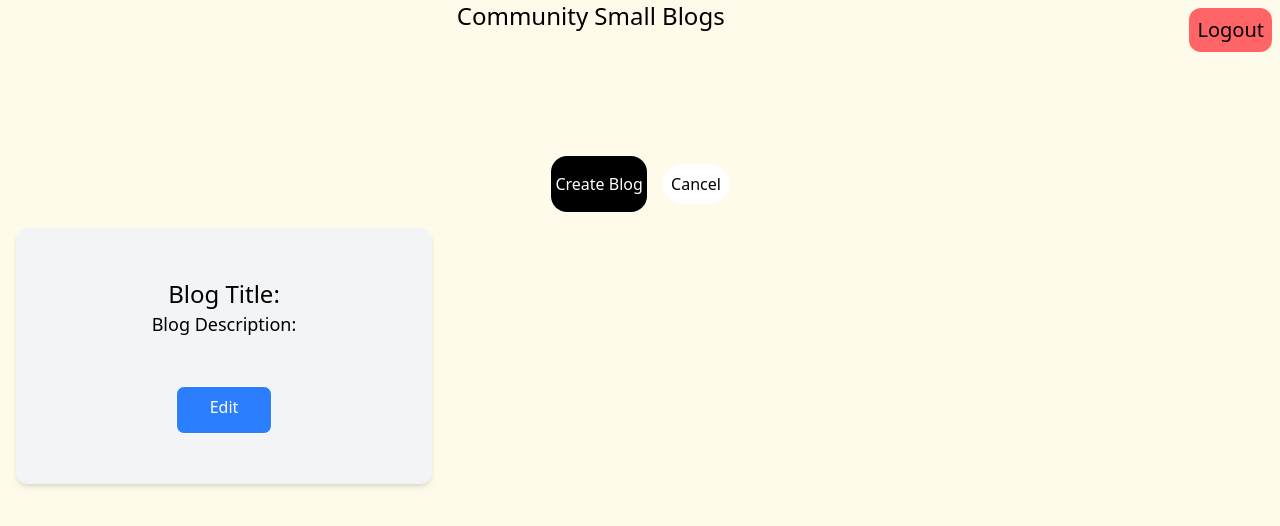
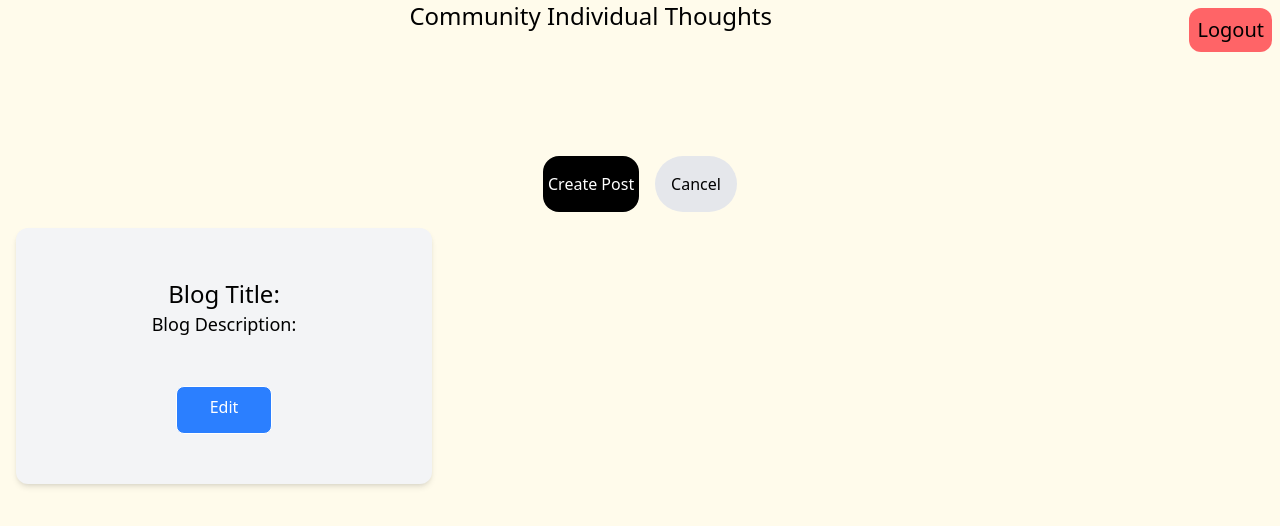
Before and after one commit to codingcat40/anonymous-blog-msgs, a React (Vite) app: page /home in a window 1280 px wide. Shown: the top 526 px of the page. Built offline with nearby package versions, Linux system fonts and the light colour scheme; no server answers.

Commit message:
minor fixes

```diff
--- a/src/components/Home.jsx
+++ b/src/components/Home.jsx
@@ -45,7 +45,7 @@ const Home = () => {
   return (
     <div className="bg-amber-50 min-h-screen">
       <div className="flex flex-row">
-      <h2 className="mx-auto text-center text-2xl">Community Small Blogs</h2>
+      <h2 className="mx-auto text-center text-2xl">Community Individual Thoughts</h2>
       <Link to='/'className='text-xl bg-red-400 hover:bg-red-600 m-2 p-2 rounded-xl'>Logout</Link>
       </div>
       <div className="text-center mx-auto">
@@ -53,11 +53,11 @@ const Home = () => {
           onClick={() => setCreateBlog(true)}
           className="bg-black text-white  w-24 mt-24 py-4 rounded-2xl cursor-pointer hover:bg-amber-950"
         >
-          Create Blog
+          Create Post
         </button>
 
         <button
-          className="ml-4 bg-white p-2 rounded-4xl cursor-pointer"
+          className="ml-4 bg-gray-200 hover:bg-gray-300 rounded-4xl cursor-pointer p-4"
           onClick={() => setCreateBlog(false)}
         >
           Cancel
@@ -70,27 +70,29 @@ const Home = () => {
               className="space-y-8 flex flex-col"
             >
               <div className="mb-8 flex flex-col">
-                <label htmlFor="">Title</label>
+                <label htmlFor="" className="text-lg">Title <span className="text-xs font-thin">required</span></label>
                 <input
                   type="text"
                   name="title"
-                  placeholder="Enter there"
+                  required
+                  placeholder="Enter title here..."
                   className="mx-8 mt-4"
                   onChange={(e) => setTitle(e.target.value)}
                 />
               </div>
 
               <div className="mb-8 flex flex-col">
-                <label htmlFor="">Blog Message</label>
+              <label htmlFor="" className="text-lg">Post Message <span className="text-xs font-thin">required</span></label>
                 <textarea
                   type="text"
                   name="description"
-                  placeholder="Enter Your blog here..."
+                  required
+                  placeholder="Enter Your text here..."
                   className="mx-8 mt-4"
                   onChange={(e) => setDescription(e.target.value)}
                 />
               </div>
-              <button className="bg-blue-300 w-24 mx-auto rounded-2xl p-2 hover:bg-blue-700">
+              <button className="bg-blue-300 w-24 mx-auto rounded-2xl p-2 cursor-pointer hover:bg-blue-500">
                 Create
               </button>
             </form>
```
Also changed, not shown: src/assets/AlertModal.jsx (added).
